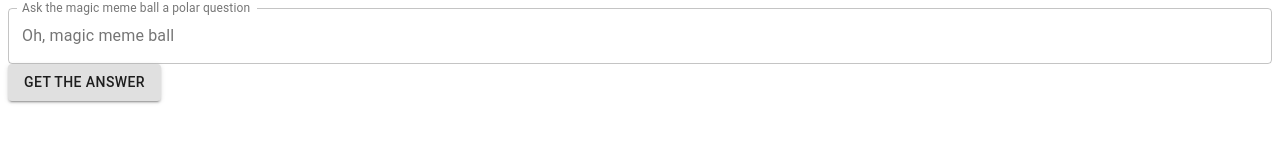
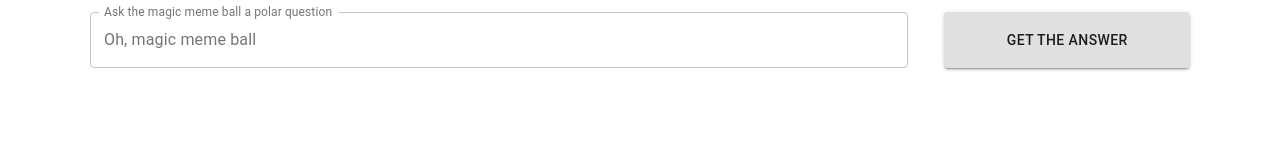
Before and after one commit to GunsterJ/magic-meme-ball, a Gatsby site: page / in a window 1280 px wide. Built offline with nearby package versions, Linux system fonts and the light colour scheme; Gatsby itself is replaced by a stand-in of ours.

Commit message:
Added styling to UserInput

```diff
--- a/src/components/Layout/Layout.js
+++ b/src/components/Layout/Layout.js
@@ -1,16 +1,11 @@
-/**
- * Layout component that queries for data
- * with Gatsby's useStaticQuery component
- *
- * See: https://www.gatsbyjs.org/docs/use-static-query/
- */
-
+import GlobalStyle from '../../styles/GlobalStyle.js'
 import PropTypes from 'prop-types'
 import React from 'react'
 
 const Layout = ({ children }) => {
   return (
     <>
+      <GlobalStyle/>
       <main>{children}</main>
     </>
   )
--- a/src/components/UserInput/UserInput.js
+++ b/src/components/UserInput/UserInput.js
@@ -1,10 +1,11 @@
-import { Button, InputAdornment, TextField } from '@material-ui/core';
+import { Button, InputAdornment, TextField } from '@material-ui/core'
 
+import { Container } from './userInput-styles'
 import React from 'react'
 
 const UserInput = () => {
    return (
-      <>
+      <Container>
          <TextField
             variant='outlined'
             fullWidth
@@ -14,7 +15,7 @@ const UserInput = () => {
             }}
          />
          <Button variant='contained'>Get the answer</Button>
-      </>
+      </Container>
    )
 }
 
--- /dev/null
+++ b/src/components/UserInput/userInput-styles.js
@@ -0,0 +1,58 @@
+import { device } from '../../styles/breakpoints.js'
+import styled from 'styled-components'
+
+const Container= styled.div`
+
+   display: grid;
+
+   @media ${device.desktop} {
+      grid-template-columns: 7fr 1fr;
+      padding: var(--spacing-small) var(--spacing-large);
+      grid-gap:var(--spacing-default);
+      > div {
+         grid-column: 1 / 2;
+      }
+      > button {
+         grid-column: 2 / 3;
+      }
+   }
+
+   @media ${device.laptop} {
+      grid-template-columns: 5fr 1.5fr;
+      padding: var(--spacing-small) var(--spacing-large);
+      grid-gap:var(--spacing-default);
+      > div {
+         grid-column: 1 / 2;
+      }
+      > button {
+         grid-column: 2 / 3;
+      }
+   }
+
+   @media ${device.tablet} {
+      grid-template-columns: auto 200px;
+      padding: var(--spacing-small) var(--spacing-default);
+      grid-gap:var(--spacing-small);
+      > div {
+         grid-column: 1 / 2;
+      }
+      > button {
+         grid-column: 2 / 3;
+      }
+   }
+
+   @media ${device.mobile} {
+      grid-template-columns: 1fr;
+      padding: var(--spacing-small) var(--spacing-default);
+      grid-gap:var(--spacing-small);
+      > div {
+         grid-column: 1 / 2;
+      }
+      > button {
+         grid-column: 1 / 2;
+      }
+   }
+
+`
+
+export { Container }
--- /dev/null
+++ b/src/styles/GlobalStyle.js
@@ -0,0 +1,21 @@
+import { createGlobalStyle }from 'styled-components'
+
+const GlobalStyle = createGlobalStyle`
+
+   body {
+      all: unset;
+      overflow-x: hidden;
+   }
+
+   html {
+      --color-background: #95D7AE;
+      --spacing-tiny: 6px;
+      --spacing-small: 12px;
+      --spacing-default: 36px;
+      --spacing-large: 90px;
+      --spacing-extraLarge: 180px;
+   }
+
+`
+
+export default GlobalStyle
--- a/src/styles/breakpoints.js
+++ b/src/styles/breakpoints.js
@@ -1,6 +1,6 @@
 export const size = {
    mobile: 0,
-   tablet: 480,
+   tablet: 612,
    laptop: 1024,
    desktop: 2560
 }
```
